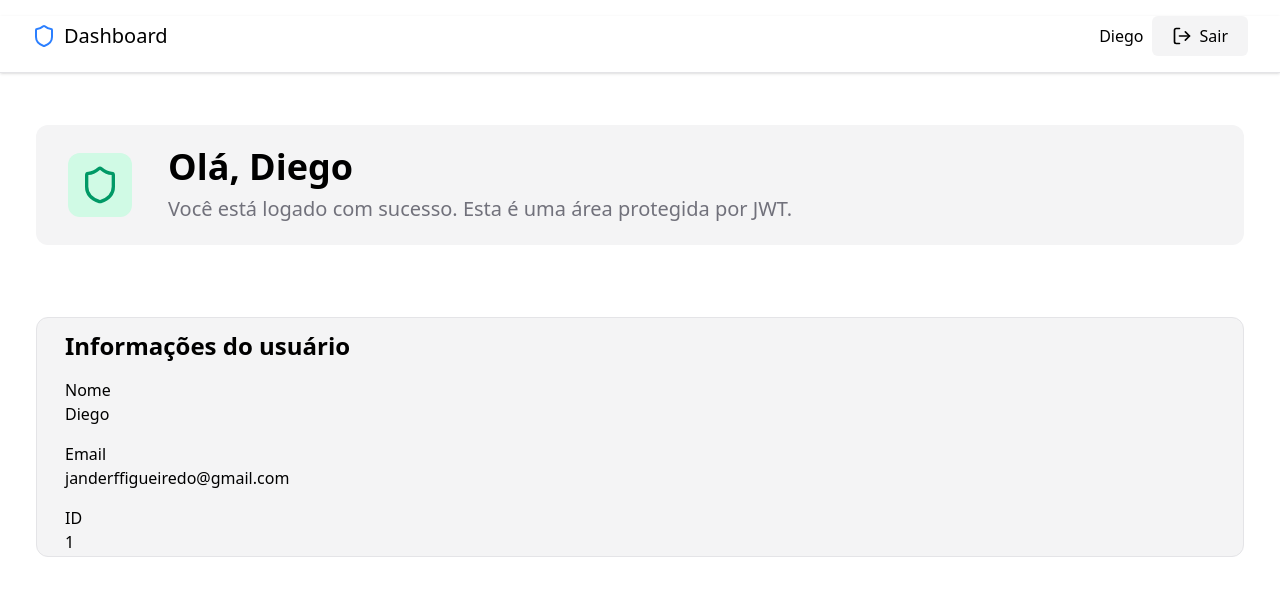
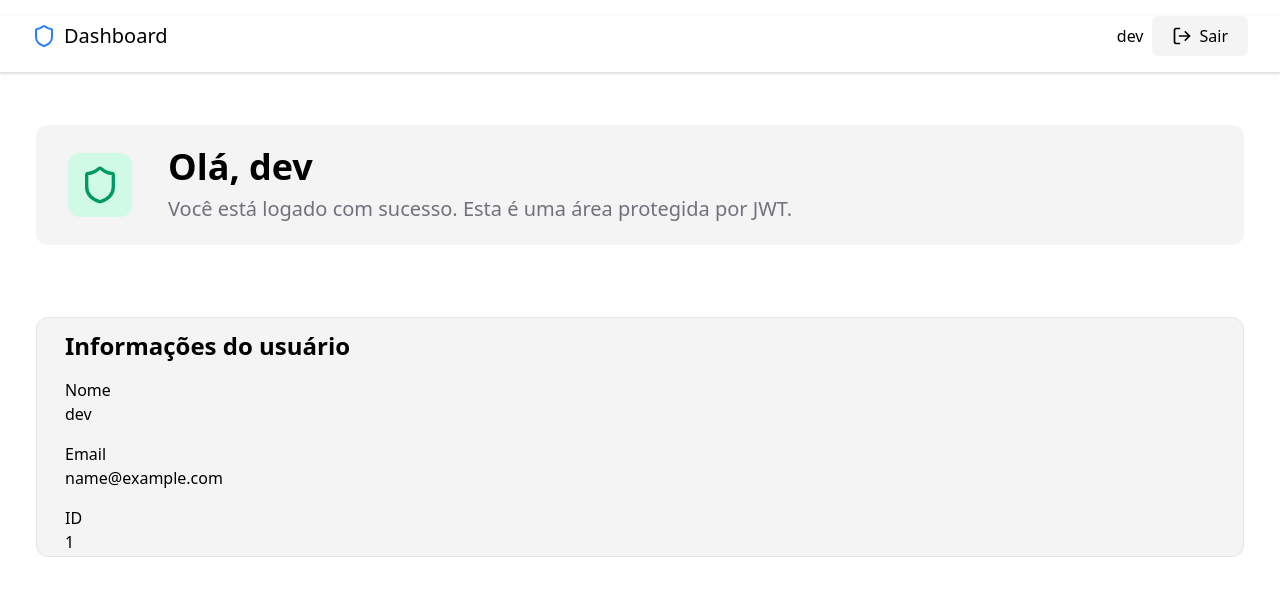
Before and after one commit to Janderff/Protected-routes, a React (Vite) app in the folder protected-routes/: page /login in a window 1280 px wide. Both pictures are taken after typing "name@example.com", "Sample123" into the empty fields and a click on the button "Entrar". Shown: the top 596 px of the page. Built offline with nearby package versions, Linux system fonts and the light colour scheme.

Commit message:
Commit de ajustes

```diff
--- a/protected-routes/src/components/cardInfoUser.jsx
+++ b/protected-routes/src/components/cardInfoUser.jsx
@@ -1,5 +1,5 @@
 import { useAuth } from '../contexts/AuthContext'
-export function CardInfoUser({ name }) {
+export function CardInfoUser({ name, email }) {
   const { user } = useAuth()
   return (
     <div className=' flexw-full m-9 p-3 h-60 bg-zinc-100 rounded-xl border border-zinc-200'>
@@ -11,7 +11,7 @@ export function CardInfoUser({ name }) {
         </div>
         <div className='flex flex-col'>
           <label htmlFor=''>Email</label>
-          <label htmlFor=''>janderffigueiredo@gmail.com</label>
+          <label htmlFor=''>{user?.email || 'dev'}</label>
         </div>
         <div className='flex flex-col'>
           <label>ID</label>
--- a/protected-routes/src/contexts/AuthContext.jsx
+++ b/protected-routes/src/contexts/AuthContext.jsx
@@ -22,7 +22,7 @@ export const AuthProvider = ({ children }) => {
   const login = async (email, password) => {
     // Em produção: faça uma chamada à API de login e receba { token, user }
     const token = 'jwt-token-de-exemplo'
-    const loggedUser = { name: 'Diego', email }
+    const loggedUser = { name, email }
 
     localStorage.setItem(TOKEN_KEY, token)
     setUser(loggedUser)
```
